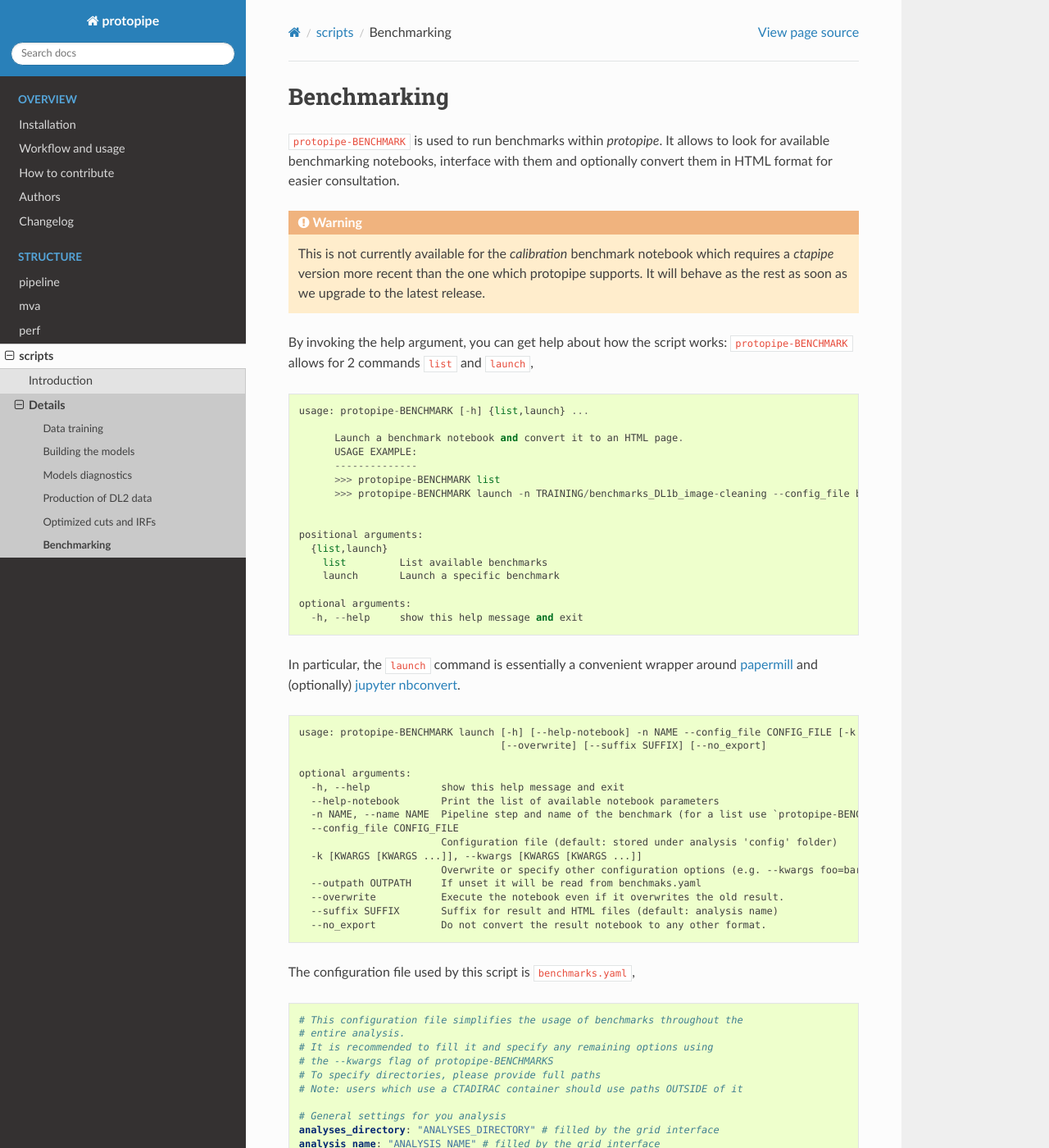
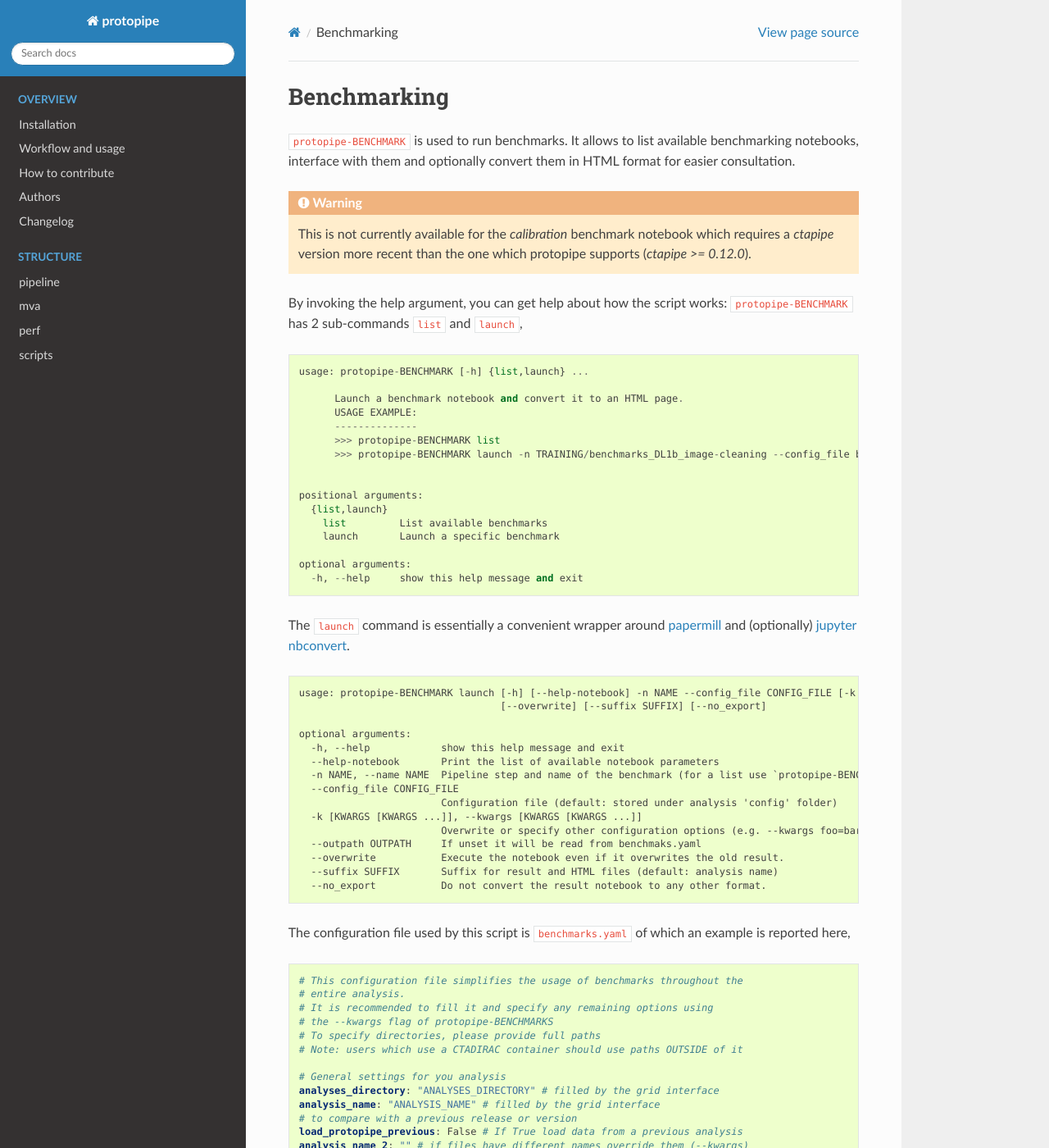
Before and after one commit to cta-observatory/protopipe, a Sphinx documentation site: the page built from docs/scripts/benchmark_script.rst, in a window 1280 px wide and 1400 px high. Shown: the whole window at 82% size. Built offline with Sphinx 7.4.7 and the Read the Docs theme 2.0.0, drawn with Linux system fonts in a browser that asks for light colours; pages that are not in the unit, such as notebooks, are missing from menus; the version number could not be read and is left out.

Commit message:
Update docs: script page

```diff
--- a/docs/scripts/benchmark.rst
+++ b/docs/scripts/benchmark_script.rst
@@ -1,21 +1,20 @@
-.. _benchmark:
+.. _benchmark_script:
 
 Benchmarking
 ============
 
-``protopipe-BENCHMARK`` is used to run benchmarks within *protopipe*.
-It allows to look for available benchmarking notebooks, interface with them
+``protopipe-BENCHMARK`` is used to run benchmarks.
+It allows to list available benchmarking notebooks, interface with them
 and optionally convert them in HTML format for easier consultation.
 
 .. warning::
 
   This is not currently available for the *calibration* benchmark notebook
   which requires a *ctapipe* version more recent than the one which protopipe
-  supports.
-  It will behave as the rest as soon as we upgrade to the latest release.
+  supports (`ctapipe >= 0.12.0`).
 
 By invoking the help argument, you can get help about how the script works:
-``protopipe-BENCHMARK`` allows for 2 commands ``list`` and ``launch``,
+``protopipe-BENCHMARK`` has 2 sub-commands ``list`` and ``launch``,
 
 .. code-block::
 
@@ -36,7 +35,7 @@ By invoking the help argument, you can get help about how the script works:
   optional arguments:
     -h, --help     show this help message and exit
 
-In particular, the ``launch`` command is essentially a convenient wrapper
+The ``launch`` command is essentially a convenient wrapper
 around `papermill <https://papermill.readthedocs.io/en/latest/>`__ and
 (optionally) `jupyter nbconvert <https://nbconvert.readthedocs.io/en/latest/>`__.
 
@@ -58,7 +57,7 @@ around `papermill <https://papermill.readthedocs.io/en/latest/>`__ and
     --suffix SUFFIX       Suffix for result and HTML files (default: analysis name)
     --no_export           Do not convert the result notebook to any other format.
 
-The configuration file used by this script is ``benchmarks.yaml``,
+The configuration file used by this script is ``benchmarks.yaml`` of which an example is reported here,
 
 .. code-block:: yaml
 
@@ -73,7 +72,7 @@ The configuration file used by this script is ``benchmarks.yaml``,
   analyses_directory: "ANALYSES_DIRECTORY" # filled by the grid interface
   analysis_name: "ANALYSIS_NAME" # filled by the grid interface
   # to compare with a previous release or version
-  load_protopipe_previous: False # If True load data from a previous analysis
+  load_protopipe_previous: False # If True load data from a previous analysis
   analysis_name_2: "" # if files have different names override them (--kwargs)
 
   # Global plot aesthetics settings
```
